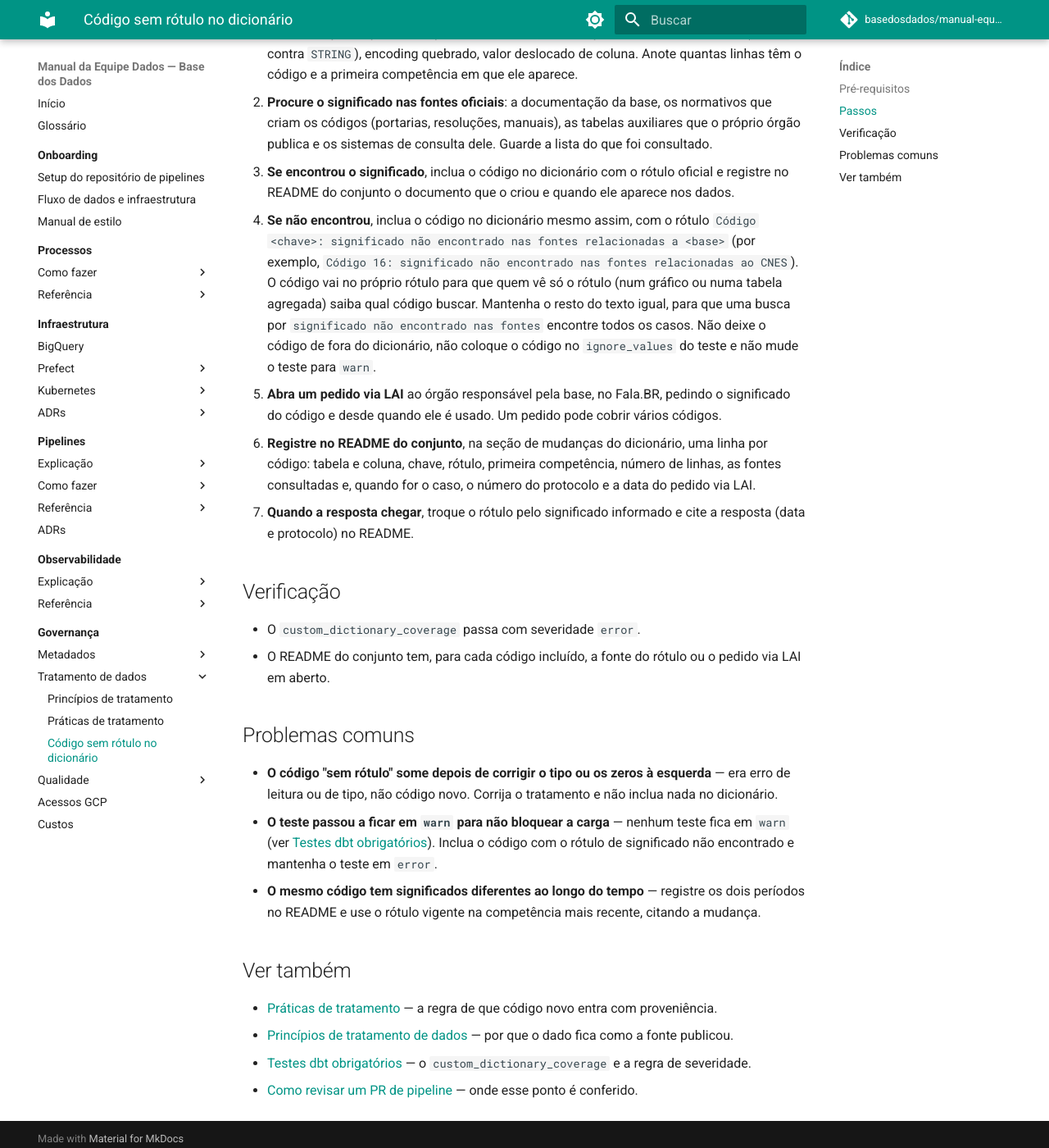
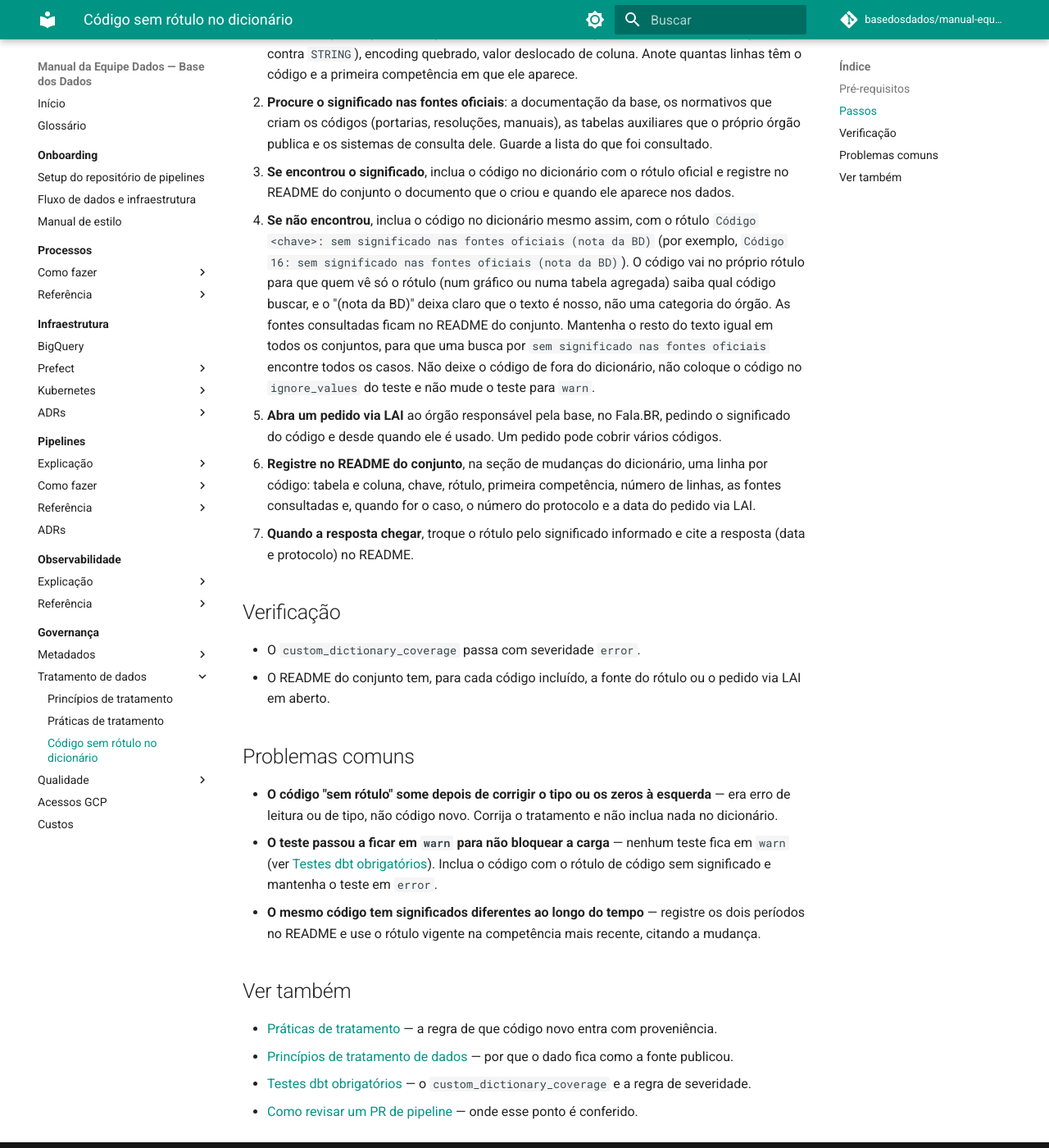
Before and after one commit to basedosdados/manual-equipe-dados, an MkDocs documentation site: the page built from docs/governanca/tratamento-de-dados/como-fazer/como-tratar-codigo-sem-rotulo.md, in a window 1280 px wide and 1400 px high, scrolled down 597 px. Shown: the whole window at 82% size. Built offline with MkDocs 1.6.1 and Material for MkDocs 9.7.7, drawn with Linux system fonts in a browser that asks for light colours; comment, search, counter and statistics services are not loaded.

Commit message:
docs: rótulo de código sem significado como nota da BD

```diff
--- a/docs/governanca/tratamento-de-dados/como-fazer/como-tratar-codigo-sem-rotulo.md
+++ b/docs/governanca/tratamento-de-dados/como-fazer/como-tratar-codigo-sem-rotulo.md
@@ -27,11 +27,13 @@ nunca foi rotulado.
 3. **Se encontrou o significado**, inclua o código no dicionário com o rótulo oficial e registre no
    README do conjunto o documento que o criou e quando ele aparece nos dados.
 4. **Se não encontrou**, inclua o código no dicionário mesmo assim, com o rótulo
-   `Código <chave>: significado não encontrado nas fontes relacionadas a <base>` (por exemplo,
-   `Código 16: significado não encontrado nas fontes relacionadas ao CNES`). O código vai no
-   próprio rótulo para que quem vê só o rótulo (num gráfico ou numa tabela agregada) saiba qual
-   código buscar. Mantenha o resto do texto igual, para que uma busca por
-   `significado não encontrado nas fontes` encontre todos os casos. Não deixe o código de fora do
+   `Código <chave>: sem significado nas fontes oficiais (nota da BD)` (por exemplo,
+   `Código 16: sem significado nas fontes oficiais (nota da BD)`). O código vai no próprio
+   rótulo para que quem vê só o rótulo (num gráfico ou numa tabela agregada) saiba qual código
+   buscar, e o "(nota da BD)" deixa claro que o texto é nosso, não uma categoria do órgão. As
+   fontes consultadas ficam no README do conjunto. Mantenha o resto do texto igual em todos os
+   conjuntos, para que uma busca por `sem significado nas fontes oficiais` encontre todos os
+   casos. Não deixe o código de fora do
    dicionário, não coloque o código no `ignore_values` do teste e não mude o teste para `warn`.
 5. **Abra um pedido via LAI** ao órgão responsável pela base, no Fala.BR, pedindo o significado
    do código e desde quando ele é usado. Um pedido pode cobrir vários códigos.
@@ -53,7 +55,7 @@ nunca foi rotulado.
   leitura ou de tipo, não código novo. Corrija o tratamento e não inclua nada no dicionário.
 - **O teste passou a ficar em `warn` para não bloquear a carga** — nenhum teste fica em `warn`
   (ver [Testes dbt obrigatórios](../../../pipelines/referencia/testes-dbt-obrigatorios.md#definicao)).
-  Inclua o código com o rótulo de significado não encontrado e mantenha o teste em `error`.
+  Inclua o código com o rótulo de código sem significado e mantenha o teste em `error`.
 - **O mesmo código tem significados diferentes ao longo do tempo** — registre os dois períodos no
   README e use o rótulo vigente na competência mais recente, citando a mudança.
 
```
Also changed, not shown: docs/governanca/tratamento-de-dados/index.md (+1 -1 lines), docs/governanca/tratamento-de-dados/referencia/praticas-de-tratamento.md (+1 -1 lines), docs/index.md (+1 -1 lines).
